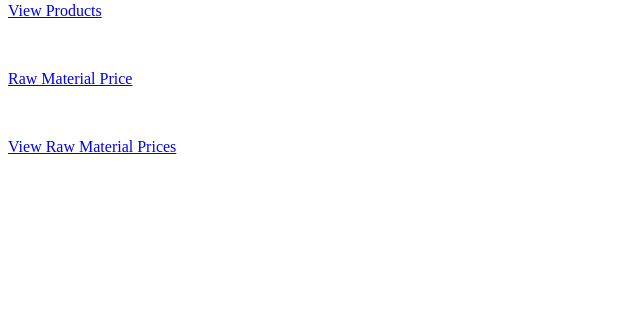
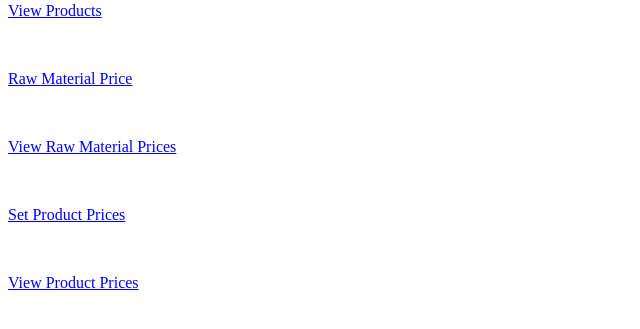
Before and after one commit to jakobwamani/kamanyire_2022, a Django app: page / in a window 1280 px wide. Shown: the part 210-539 px from the top of the page, without its empty margins (0-640 px from the left). Run offline with Django 3.2, Linux system fonts and the light colour scheme; data comes from the database, SQL or seed files in the repository; both versions use the stored data as it was after the commit.

Commit message:
product_pricing

```diff
--- a/feedsite/feedwork/templates/feedwork/index.html
+++ b/feedsite/feedwork/templates/feedwork/index.html
@@ -12,6 +12,9 @@
  	<a href="{% url 'view_product' %}"><p>View Products</p></a><br/>
  	<a href="{% url 'raw_material_prices' %}"><p>Raw Material Price</p></a><br/>
  	<a href="{% url 'view_raw_material_prices' %}"><p>View Raw Material Prices</p></a><br/>
+	<a href="{% url 'create_product_prices' %}"><p>Set  Product Prices</p></a><br/>
+		     <a href="{% url 'view_product_prices' %}"><p>View Product Prices</p>
+
 
 
 
--- a/feedsite/feedwork/templates/feedwork/supply.html
+++ b/feedsite/feedwork/templates/feedwork/supply.html
@@ -24,8 +24,11 @@
 	<a href="{% url 'view_supply' %}"><p>View supplies</p></a><br/>
 	<a href="{% url 'create_product' %}"><p>Mix Products</p></a><br/>
 	<a href="{% url 'view_product' %}"><p>View Products</p></a><br/>
-	<a href="{% url 'raw_material_prices' %}"><p>Raw Material Price</p></a><br/>
+	<a href="{% url 'raw_material_prices' %}"><p> Set Raw Material Price</p></a><br/>
 	<a href="{% url 'view_raw_material_prices' %}"><p>View Raw Material Prices</p></a><br/>
+	<a href="{% url 'create_product_prices' %}"><p>Set  Product Prices</p></a><br/>
+	     <a href="{% url 'view_product_prices' %}"><p>View Product Prices</p>
+
 
 
 
--- a/feedsite/feedwork/templates/feedwork/view_supplies.html
+++ b/feedsite/feedwork/templates/feedwork/view_supplies.html
@@ -74,6 +74,8 @@
      <a href="{% url 'view_product' %}"><p>View Products</p></a><br/>
      <a href="{% url 'raw_material_prices' %}"><p>Raw Material Prices</p></a><br/>
      <a href="{% url 'view_raw_material_prices' %}"><p>View Raw Material Prices</p></a><br/>
+     <a href="{% url 'create_product_prices' %}"><p>Create product Prices</p></a><br/>
+
 
 
     </div>
--- a/feedsite/feedwork/urls.py
+++ b/feedsite/feedwork/urls.py
@@ -17,4 +17,8 @@ urlpatterns = [
     path('view_raw_material_prices/',views.viewing_raw_material_prices, name = 'view_raw_material_prices'),
     path('update_raw_material_prices/',views.updating_raw_material_prices, name = 'update_raw_material_prices'),
     path('delete_raw_material_prices/',views.deleting_raw_material_prices, name = 'delete_raw_material_prices'),
+    path('create_product_prices/',views.creating_product_prices, name = 'create_product_prices'),
+    path('view_product_prices/',views.viewing_product_prices, name = 'view_product_prices'),
+    path('update_product_prices/',views.updating_product_prices, name= 'update_product_prices'),
+    path('delete_product_prices/',views.deleting_product_prices, name = 'delete_product_prices'),
 ]
--- a/feedsite/feedwork/views.py
+++ b/feedsite/feedwork/views.py
@@ -379,7 +379,6 @@ def updating_raw_material_prices(request):
 
     return render(request,"update_raw_material_prices.html",context=context_dict)
 
-
 def deleting_raw_material_prices(request):
      # book= get_object_or_404(Book, pk=pk)
     context_dict = {}
@@ -403,3 +402,90 @@ def deleting_raw_material_prices(request):
 
         # context_dict["object"] = supply_record_to_delete
     return render(request, "delete_raw_material_prices.html",context=context_dict)
+
+def creating_product_prices(request):
+    # dictionary for initial data with
+    # field names as keys
+    context = {}
+
+    # add the dictionary during initialization
+    form = ProductPriceForm(request.POST or None)
+
+    if request.method == 'POST':
+        if form.is_valid():
+            form.save()
+            #Its here that after the supply is made then we shall start populating the RawMaterialQuantities
+            #table
+            # we shall check if the "RawMaterialQuantities" table has atleast one row
+            # compute_quantities()
+            return HttpResponseRedirect('http://127.0.0.1:8000/')
+    else:
+        context['form'] = form
+    return render(request, "create_product_price.html",context)
+
+def viewing_product_prices(request):
+    #get the date from the user
+    start_date = request.GET.get('start_date')
+    end_date = request.GET.get('end_date')
+
+    # broilers_marsh,chick_marsh,old_pig,growers_marsh,layers_marsh ,young_pig
+
+    # run a query to get all the supplies on that date
+    p_prices = ProductPrices.objects.filter(date__range=[start_date, end_date])
+
+    # print(type(supplies))
+
+    # return render(request, "view_supply.html", context)
+    return render(request, "view_product_prices.html", {'p_prices':p_prices})
+
+def updating_product_prices(request):
+    context_dict = {}
+
+    if 'id' in request.GET:
+        pk = request.GET['id']
+
+        print (pk)
+        clean_pk = pk.strip("/")
+        print (clean_pk)
+        product_prices = ProductPrices.objects.get(id=clean_pk)
+        form = ProductPriceForm(request.POST or None, instance=product_prices)
+
+        # if request == 'POST':
+        #     if form.is_valid():
+        #         form.save()
+        #         return HttpResponseRedirect('http://127.0.0.1:8000/')
+        # else:
+        #     context_dict["form"] = form
+        if request.method == 'POST':
+            if form.is_valid():
+                form.save()
+                #Its here that after the supply is made then we shall start populating the RawMaterialQuantities
+                #table
+                # we shall check if the "RawMaterialQuantities" table has atleast one row
+                # compute_quantities()
+                return HttpResponseRedirect('http://127.0.0.1:8000/')
+        else:
+            context['form'] = form
+    return render(request,"update_product_prices.html",context=context_dict)
+
+def deleting_product_prices(request):
+     # book= get_object_or_404(Book, pk=pk)
+    context_dict = {}
+    if 'id' in request.GET:
+        pk = request.GET['id']
+        clean_pk = pk.strip("/")
+        cleaned_pk = int(clean_pk)
+        product_price_to_delete = ProductPrices.objects.get(id=cleaned_pk)
+        #But before we delete , we must reduce on the amount in the RMQ model
+        #since this is an object , i will create a function right away
+
+        product_price_to_delete.delete()
+
+        # if request.method =='POST':
+        #   #we get to know the item
+
+        #     supply_record_to_delete.delete()
+        #     return redirect('view_supply.html')
+
+        # context_dict["object"] = supply_record_to_delete
+    return render(request, "delete_product_prices.html",context=context_dict)
```
Also changed, not shown: feedsite/db.sqlite3.
